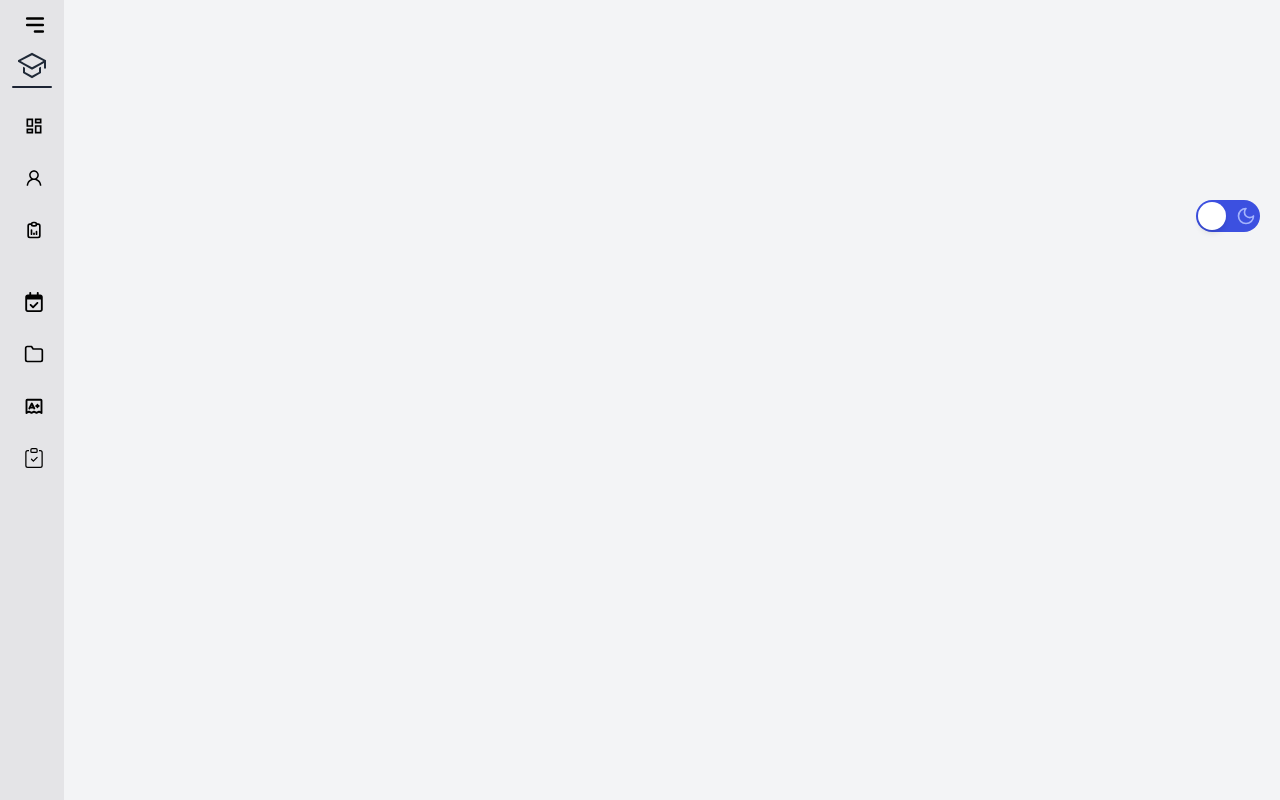
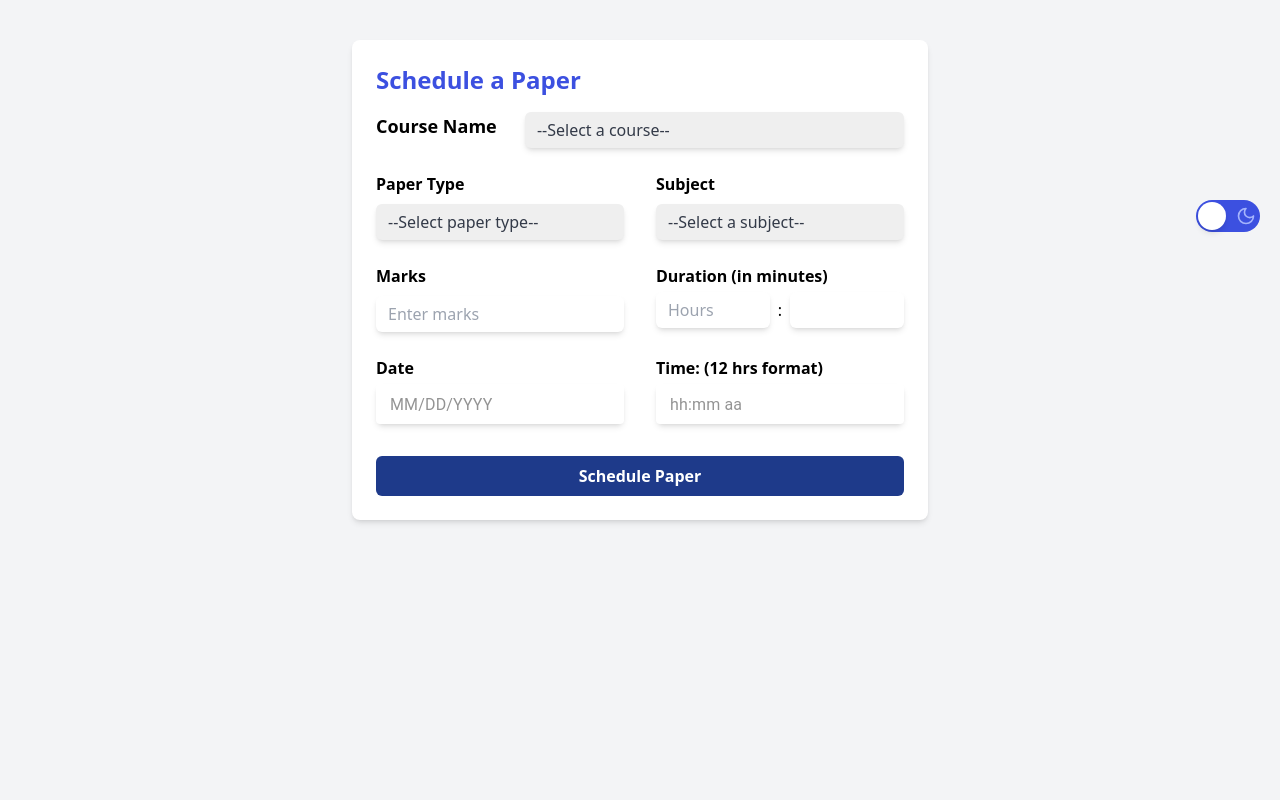
Before and after one commit to Kartikey2011yadav/EduWizTesting-Teacher-Portal, a React (Vite) app: page / in a window 1280 px wide. Shown: the top 800 px of the page. Built offline with nearby package versions, Linux system fonts and the light colour scheme.

Commit message:
input color change

```diff
--- a/src/Home/Home.jsx
+++ b/src/Home/Home.jsx
@@ -1,11 +1,11 @@
-import Sidebar from "../Sidebar/Sidebar";
+// import Sidebar from "../Sidebar/Sidebar";
 import ThemeToggleButton from "../Components/ThemeToggle";
 import Schedule from "../Schedule/Schedule";
 
 const Home = () => {
   return (
     <div>
-      <Sidebar/>
+      {/* <Sidebar/> */}
       <Schedule/>
       <div className=" absolute right-5 top-50 ">
         <ThemeToggleButton/>
--- a/src/Schedule/Schedule.jsx
+++ b/src/Schedule/Schedule.jsx
@@ -3,32 +3,13 @@ import { LocalizationProvider } from '@mui/x-date-pickers';
 import { AdapterDateFns } from '@mui/x-date-pickers/AdapterDateFns';
 import { DatePicker, TimePicker } from '@mui/x-date-pickers';
 import axios from 'axios';
-import { TextField, Select, MenuItem } from '@mui/material';
+import { TextField } from '@mui/material';
 import { styled } from '@mui/material/styles';
 import { format } from 'date-fns';
 
 const StyledTimePicker = styled(TimePicker)(({ theme }) => ({
   '& .MuiInputBase-root': {
-    backgroundColor: theme.palette.mode === 'dark' ? theme.palette.grey[800] : theme.palette.background.paper,
-    color: theme.palette.mode === 'dark' ? theme.palette.common.white : theme.palette.text.primary,
-    borderRadius: theme.shape.borderRadius,
-    height: '40px',
-    '& fieldset': {
-      border: 'none',
-    },
-  },
-  '& .MuiInputBase-input': {
-    padding: '8px 14px',
-    fontSize: '1rem',
-  },
-  '& .MuiIconButton-root': {
-    color: theme.palette.mode === 'dark' ? theme.palette.common.white : theme.palette.text.primary,
-  },
-}));
-const StyledDatePicker = styled(DatePicker)(({ theme }) => ({
-  '& .MuiInputBase-root': {
-    // backgroundColor: theme.palette.mode === 'dark' ? theme.palette.grey[800] : theme.palette.background.paper,
-    // color: theme.palette.mode === 'dark' ? theme.palette.common.black : theme.palette.text.graydark,
+    backgroundColor: '#fff',
     color: '#000',
     borderRadius: theme.shape.borderRadius,
     height: '40px',
@@ -39,16 +20,56 @@ const StyledDatePicker = styled(DatePicker)(({ theme }) => ({
   '& .MuiInputBase-input': {
     padding: '8px 14px',
     fontSize: '1rem',
+    color: '#000',
   },
   '& .MuiIconButton-root': {
-    color: theme.palette.mode === 'dark' ? theme.palette.common.white : theme.palette.text.primary,
+    color: '#000',
+  },
+  'html[class~="dark"] &': {
+    '& .MuiInputBase-root': {
+      backgroundColor: '#374151',
+      color: '#fff',
+    },
+    '& .MuiInputBase-input': {
+      color: '#fff',
+    },
+    '& .MuiIconButton-root': {
+      color: '#fff',
+    },
   },
 }));
-
-const StyledSelect = styled(Select)(({ theme }) => ({
-  color: theme.palette.mode === 'dark' ? theme.palette.common.white : theme.palette.text.primary,
-  '& .MuiSelect-icon': {
-    color: theme.palette.mode === 'dark' ? theme.palette.common.white : theme.palette.text.primary,
+const StyledDatePicker = styled(DatePicker)(({ theme }) => ({
+ '& .MuiInputBase-root': {
+    backgroundColor: '#fff',
+    color: '#000',
+    borderRadius: theme.shape.borderRadius,
+    height: '40px',
+    '& fieldset': {
+      border: 'none',
+    },
+  },
+  '& .MuiInputBase-input': {
+    padding: '8px 14px',
+    fontSize: '1rem',
+    color: '#000',
+  },
+  '& .MuiIconButton-root': {
+    color: '#000',
+  },
+  'html[class~="dark"] &': {
+    '& .MuiInputBase-root': {
+      backgroundColor: '#374151',
+      color: '#fff',
+    },
+    '& .MuiInputBase-input': {
+      color: '#fff',
+    },
+    '& .MuiInputBase-input:placeholder': {
+      color: '#fff',
+    },
+    '& .MuiIconButton-root': {
+      color: '#fff',
+    },
   },
 }));
 
@@ -146,13 +167,13 @@ const SchedulePaper = () => {
         <div className="grid grid-cols-2 pb-8 gap-x-8 gap-y-6">
 
           {/* Class Name Input */}
-          <div className='flex gap-10 col-span-2'>
-            <label className="block dark:text-white text-wrap text-lg w-full font-semibold">Course Name</label>
+          <div className='flex gap-2 col-span-2'>
+            <label className="block dark:text-white text-wrap text-lg w-50 font-semibold">Course Name</label>
             <select
               value={className}
               onChange={(e) => setClassName(e.target.value)}
               required
-              className="w-full px-3 py-2 border-none rounded-md shadow-md text-graydark focus:outline-none focus:ring-1 focus:ring-primary appearance-none leading-tight focus:shadow-outline"
+              className="w-full px-3 py-2 dark:bg-input-dark dark:text-white dark:shadow-white/10 border-none rounded-md shadow-md text-graydark focus:outline-none focus:ring-1 focus:ring-primary appearance-none leading-tight focus:shadow-outline"
             >
               <option value="" disabled>--Select a course--</option>
               <option value="mtech">M.Tech.</option>
@@ -167,7 +188,7 @@ const SchedulePaper = () => {
               value={paperName}
               onChange={(e) => setpaperName(e.target.value)}
               required
-              className="w-full px-3 py-2 border-none rounded-md shadow-md text-graydark focus:outline-none focus:ring-1 focus:ring-primary appearance-none leading-tight focus:shadow-outline"
+              className="w-full px-3 py-2 dark:bg-input-dark dark:text-white dark:shadow-white/10 border-none rounded-md shadow-md text-graydark focus:outline-none focus:ring-1 focus:ring-primary appearance-none leading-tight focus:shadow-outline"
             >
               <option value="" disabled>--Select paper type--</option>
               <option value="test1">Test 1</option>
@@ -184,11 +205,11 @@ const SchedulePaper = () => {
               value={subject}
               onChange={(e) => setSubject(e.target.value)}
               required
-              className="w-full px-3 py-2 border-none rounded-md shadow-md text-graydark focus:outline-none focus:ring-1 focus:ring-primary appearance-none leading-tight focus:shadow-outline"
+              className="w-full px-3 py-2 dark:bg-input-dark dark:text-white dark:shadow-white/10 border-none rounded-md shadow-md text-graydark focus:outline-none focus:ring-1 focus:ring-primary appearance-none leading-tight focus:shadow-outline"
             >
               <option value="" disabled>--Select a subject--</option>
               {subjects.map((subj, index) => (
-                <option key={index} value={subj} className="text-black">
+                <option key={index} value={subj}>
                   {subj}
                 </option>
               ))}
@@ -202,7 +223,7 @@ const SchedulePaper = () => {
               type="tel"
               value={marks}
               onChange={(e) => validateMarks(e.target.value)}
-              className="w-full px-3 py-2 border-none rounded-md placeholder:text-graydark shadow-md focus:outline-none focus:ring-1 focus:ring-primary appearance-none dark:text-black leading-tight focus:shadow-outline"
+              className="w-full px-3 py-2 dark:bg-input-dark dark:text-white dark:shadow-white/10 border-none rounded-md dark:placeholder:text-white shadow-md focus:outline-none focus:ring-1 focus:ring-primary appearance-none leading-tight focus:shadow-outline"
               placeholder="Enter marks"
               required
             />
@@ -216,7 +237,7 @@ const SchedulePaper = () => {
             <input
               type="number"
               placeholder="Hours"
-              className="w-full px-3 py-2 border-none rounded-md placeholder:text-graydark shadow-md focus:outline-none focus:ring-1 focus:ring-primary appearance-none dark:text-black leading-tight focus:shadow-outline"
+              className="w-full px-3 py-2 dark:bg-input-dark dark:text-white dark:shadow-white/10 border-none rounded-md dark:placeholder:text-white shadow-md focus:outline-none focus:ring-1 focus:ring-primary appearance-none leading-tight focus:shadow-outline"
               value={duration.hours}
               onChange={(e) => handleDurationChange('hours', e.target.value)}
             />
@@ -224,7 +245,7 @@ const SchedulePaper = () => {
             <input
               type="number"
               placeholder="Minutes"
-              className="w-full px-3 py-2 border-none rounded-md placeholder:text-graydark shadow-md focus:outline-none focus:ring-1 focus:ring-primary appearance-none dark:text-black leading-tight focus:shadow-outline"
+              className="w-full px-3 py-2 dark:bg-input-dark dark:text-white dark:shadow-white/10 border-none rounded-md placeholder:text-white shadow-md focus:outline-none focus:ring-1 focus:ring-primary appearance-none leading-tight focus:shadow-outline"
               value={duration.minutes}
               onChange={(e) => handleDurationChange('minutes', e.target.value)}
             />
@@ -234,7 +255,7 @@ const SchedulePaper = () => {
           {/* Date Picker */}
           <div className='space-y-1 '>
             <label className="block w-full font-semibold mb-1">Date</label>
-            <div className='w-full dark:bg-white rounded-md shadow-md'>
+            <div className='w-full rounded-md shadow-md dark:bg-input-dark dark:text-white dark:shadow-white/10'>
               <LocalizationProvider dateAdapter={AdapterDateFns}>
                 <StyledDatePicker
                   value={date}
@@ -254,39 +275,24 @@ const SchedulePaper = () => {
           {/* Time Picker */}
           <div className='space-y-1'>
             <label className="block w-full text-gray-700 dark:text-gray-300 font-semibold mb-1">Time: (12 hrs format)</label>
-            <div className='w-full dark:bg-gray-800 rounded-md shadow-md'>
+            <div className='w-full rounded-md shadow-md dark:bg-input-dark dark:text-white dark:shadow-white/10'>
               <LocalizationProvider dateAdapter={AdapterDateFns}>
                 <StyledTimePicker
                   value={time}
                   onChange={(newTime) => setTime(newTime)}
                   ampm={true}
                   views={['hours', 'minutes']}
-                  inputFormat="hh:mm a"
+                  inputFormat="HH:MM A"
                   renderInput={(params) => (
                     <TextField
                       {...params}
                       variant="outlined"
                       fullWidth
                       required
+                      placeholder='HH:MM AA'
                       InputProps={{
                         ...params.InputProps,
-                        endAdornment: (
-                          <StyledSelect
-                            value={time ? (time.getHours() >= 12 ? 'PM' : 'AM') : 'AM'}
-                            onChange={(e) => {
-                              const newTime = new Date(time || new Date());
-                              if (e.target.value === 'PM' && newTime.getHours() < 12) {
-                                newTime.setHours(newTime.getHours() + 12);
-                              } else if (e.target.value === 'AM' && newTime.getHours() >= 12) {
-                                newTime.setHours(newTime.getHours() - 12);
-                              }
-                              setTime(newTime);
-                            }}
-                          >
-                            <MenuItem value="AM">AM</MenuItem>
-                            <MenuItem value="PM">PM</MenuItem>
-                          </StyledSelect>
-                        ),
+
                       }}
                     />
                   )}
```
